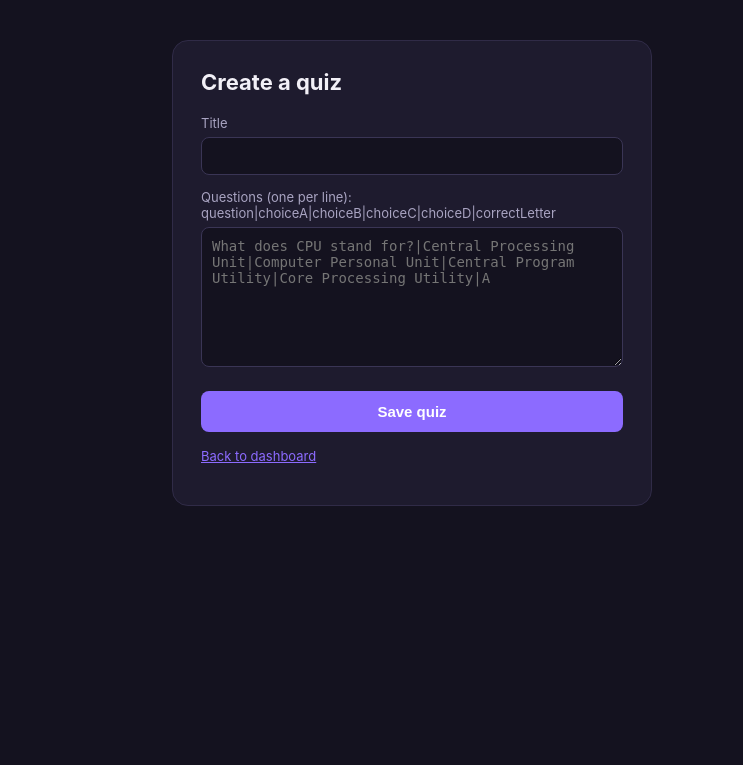
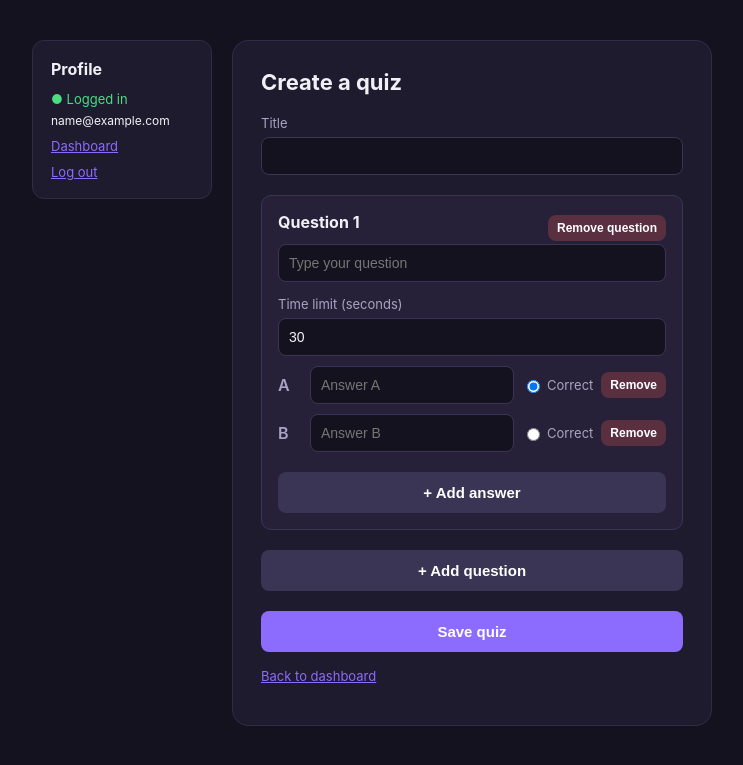
Before and after one commit to kkaaato/GraphicsAndVisualComputing, a Flask app: page /quiz/new in a window 1280 px wide. Shown: the top 765 px of the page, without its empty margins (228-971 px from the left). Run offline with Flask 3, Linux system fonts and the light colour scheme; the visitor is signed in with stand-in values (Sample User, id 1); data comes from the database, SQL or seed files in the repository.

Commit message:
Updated files

```diff
--- a/app.py
+++ b/app.py
@@ -2,6 +2,7 @@
 
 import os
 import re
+import time
 
 from flask import Flask, jsonify, redirect, render_template, request, session, url_for
 from flask_socketio import SocketIO, emit
@@ -17,6 +18,13 @@ socketio = SocketIO(
     max_http_buffer_size=2_000_000,
 )
 
+
+@app.context_processor
+def account_context():
+    user_id = session.get("user_id")
+    user = database.get_user(user_id) if user_id else None
+    return {"logged_in_email": user["email"] if user else None}
+
 # --------------------------------------------------------------------------
 # Live session state (in-memory, one quiz at a time)
 # --------------------------------------------------------------------------
@@ -26,6 +34,7 @@ live = {
     "index": 0,
     "locked_answer": None,
     "locked_name": None,
+    "question_started_at": None,
 }
 
 # Per-joiner session state, keyed by socket id. Gesture recognition runs in
@@ -44,6 +53,8 @@ def current_question():
         "total": len(q["questions"]),
         "question": item["question"],
         "choices": item["choices"],
+        "time_limit": item["time_limit"],
+        "started_at": live["question_started_at"],
     }
 
 
@@ -70,6 +81,9 @@ def reset_joiners():
 def lock_answer(choice, name):
     """First lock of the current question wins; broadcast to host + joiners."""
     if live["quiz"] is None or live["locked_answer"] is not None:
+        return False
+    item = live["quiz"]["questions"][live["index"]]
+    if time.time() - live["question_started_at"] >= item["time_limit"]:
         return False
     live["locked_answer"] = choice
     live["locked_name"] = name
@@ -119,12 +133,17 @@ def logout():
 # Quiz management routes
 # --------------------------------------------------------------------------
 def parse_questions(raw):
-    """Each line: question|A|B|C|D|correctLetter (C/D optional)."""
+    """Each line: question|A|B|C|D|correctLetter|seconds (C/D optional)."""
     questions = []
     for line in raw.strip().splitlines():
         parts = [p.strip() for p in line.split("|")]
         if not parts[0]:
             continue
+        time_limit = 30
+        if parts[-1].isdigit():
+            time_limit = int(parts.pop())
+        if not 5 <= time_limit <= 600:
+            return None
         if len(parts) < 4 or parts[-1] not in ("A", "B", "C", "D"):
             return None
         q = {
@@ -134,6 +153,7 @@ def parse_questions(raw):
             "choice_c": parts[3] if len(parts) > 4 else None,
             "choice_d": parts[4] if len(parts) > 5 else None,
             "correct_letter": parts[-1],
+            "time_limit": time_limit,
         }
         letters = {"A", "B"} | ({"C"} if q["choice_c"] else set()) | ({"D"} if q["choice_d"] else set())
         if q["correct_letter"] not in letters:
@@ -162,14 +182,30 @@ def new_quiz():
     if "user_id" not in session:
         return redirect(url_for("login"))
     if request.method == "POST":
-        questions = parse_questions(request.form["questions"])
+        questions = parse_questions(request.form.get("questions", ""))
         if questions is None:
             return render_template(
                 "new_quiz.html", error="Format: question|A|B|C|D|correctLetter"
             )
         database.create_quiz(session["user_id"], request.form["title"].strip(), questions)
+        return redirect(url_for("dashboard", saved=1))
+    return render_template("new_quiz.html")
+
+
+@app.route("/quiz/<int:quiz_id>/edit", methods=["GET", "POST"])
+def edit_quiz(quiz_id):
+    if "user_id" not in session:
+        return redirect(url_for("login"))
+    quiz = database.get_quiz_for_edit(quiz_id, session["user_id"])
+    if not quiz:
         return redirect(url_for("dashboard"))
-    return render_template("new_quiz.html")
+    if request.method == "POST":
+        questions = parse_questions(request.form.get("questions", ""))
+        if questions is None:
+            return render_template("new_quiz.html", quiz=quiz, error="Add valid questions, answers, correct answers, and timers.")
+        database.update_quiz(quiz_id, session["user_id"], request.form["title"].strip(), questions)
+        return redirect(url_for("dashboard", saved=1))
+    return render_template("new_quiz.html", quiz=quiz)
 
 
 @app.route("/join")
@@ -248,6 +284,7 @@ def on_next_question():
     live["index"] = (live["index"] + 1) % len(live["quiz"]["questions"])
     live["locked_answer"] = None
     live["locked_name"] = None
+    live["question_started_at"] = time.time()
     reset_joiners()
     emit("question_update", host_payload(), broadcast=True)
 
@@ -261,6 +298,7 @@ def on_load_quiz(data):
     live.update(
         quiz_id=quiz["id"], quiz=quiz, index=0,
         locked_answer=None, locked_name=None,
+        question_started_at=time.time(),
     )
     reset_joiners()
     emit("question_update", host_payload(), broadcast=True)
--- /dev/null
+++ b/static/new_quiz.js
@@ -0,0 +1,122 @@
+const questionList = document.getElementById("question-list");
+const addQuestionButton = document.getElementById("add-question");
+const form = document.querySelector("form");
+const questionsField = document.getElementById("questions");
+let nextQuestionId = 1;
+
+function renumberAnswers(answerList, questionId) {
+  [...answerList.children].forEach((row, index) => {
+    const letter = String.fromCharCode(65 + index);
+    row.querySelector(".answer-letter").textContent = letter;
+    row.querySelector(".answer-text").placeholder = `Answer ${letter}`;
+    const correct = row.querySelector("input[type=radio]");
+    correct.name = `correct-${questionId}`;
+    correct.value = letter;
+  });
+}
+
+function addAnswer(answerList, questionId, answerText = "", isCorrect = false) {
+  if (answerList.children.length >= 4) return;
+
+  const answerNumber = answerList.children.length;
+  const letter = String.fromCharCode(65 + answerNumber);
+  const row = document.createElement("div");
+  row.className = "answer-row";
+  row.innerHTML = `
+    <span class="answer-letter">${letter}</span>
+    <input type="text" class="answer-text" placeholder="Answer ${letter}" value="${answerText}">
+    <label class="correct-option">
+      <input type="radio" name="correct-${questionId}" value="${letter}"${isCorrect || (!answerText && answerNumber === 0) ? " checked" : ""}>
+      Correct
+    </label>
+    <button type="button" class="remove-answer" title="Remove answer">Remove</button>
+  `;
+  row.querySelector(".remove-answer").addEventListener("click", () => {
+    if (answerList.children.length <= 2) return;
+    const wasCorrect = row.querySelector("input[type=radio]").checked;
+    row.remove();
+    renumberAnswers(answerList, questionId);
+    if (wasCorrect) answerList.querySelector("input[type=radio]").checked = true;
+  });
+  answerList.appendChild(row);
+}
+
+function addQuestion(initial = null) {
+  const questionId = nextQuestionId++;
+  const questionNumber = questionList.children.length + 1;
+  const questionText = initial ? (initial.question || initial.question_text) : "";
+  const choices = initial ? (initial.choices || {
+    A: initial.choice_a,
+    B: initial.choice_b,
+    C: initial.choice_c,
+    D: initial.choice_d,
+  }) : null;
+  const card = document.createElement("section");
+  card.className = "question-builder";
+  card.innerHTML = `
+    <div class="question-heading">
+      <h2>Question ${questionNumber}</h2>
+      <button type="button" class="remove-question">Remove question</button>
+    </div>
+    <input type="text" class="question-text" placeholder="Type your question" value="${questionText}" required>
+    <label>Time limit (seconds)</label>
+    <input type="number" class="time-limit" min="5" max="600" value="${initial ? initial.time_limit : 30}" required>
+    <div class="answer-list"></div>
+    <button type="button" class="add-answer">+ Add answer</button>
+  `;
+
+  const answerList = card.querySelector(".answer-list");
+  if (initial) {
+    Object.entries(choices).filter(([, text]) => text).forEach(([letter, text]) => {
+      addAnswer(answerList, questionId, text, letter === initial.correct_letter || letter === initial.answer);
+    });
+  } else {
+    addAnswer(answerList, questionId);
+    addAnswer(answerList, questionId);
+  }
+  card.querySelector(".add-answer").addEventListener("click", () => {
+    addAnswer(answerList, questionId);
+  });
+  card.querySelector(".remove-question").addEventListener("click", () => {
+    if (questionList.children.length <= 1) return;
+    card.remove();
+    [...questionList.children].forEach((question, index) => {
+      question.querySelector("h2").textContent = `Question ${index + 1}`;
+    });
+  });
+  questionList.appendChild(card);
+}
+
+function serializeQuestions() {
+  const lines = [];
+  for (const card of questionList.children) {
+    const question = card.querySelector(".question-text").value.trim();
+    const timeLimit = card.querySelector(".time-limit").value;
+    const answers = [...card.querySelectorAll(".answer-row")];
+    const correct = card.querySelector("input[type=radio]:checked");
+    const texts = answers.map((row) => row.querySelector(".answer-text").value.trim());
+
+    if (!question || !timeLimit || texts.length < 2 || texts.some((text) => !text) || !correct) {
+      return null;
+    }
+    lines.push([question, ...texts, correct.value, timeLimit].join("|"));
+  }
+  return lines.join("\n");
+}
+
+addQuestionButton.addEventListener("click", addQuestion);
+if (window.EDIT_QUIZ && window.EDIT_QUIZ.length) {
+  window.EDIT_QUIZ.forEach(addQuestion);
+} else {
+  addQuestion();
+}
+
+form.addEventListener("submit", (event) => {
+  const serialized = serializeQuestions();
+  if (!serialized) {
+    event.preventDefault();
+    window.alert("Add a question with at least two answers, and choose the correct answer.");
+    return;
+  }
+  questionsField.value = serialized;
+});
--- a/static/style.css
+++ b/static/style.css
@@ -12,6 +12,33 @@ body {
   padding: 40px 20px;
 }
 
+.app-shell {
+  width: 100%;
+  max-width: 760px;
+  display: grid;
+  grid-template-columns: 180px minmax(0, 480px);
+  gap: 20px;
+  align-items: start;
+}
+
+.profile-panel {
+  padding: 18px;
+  border: 1px solid #302b47;
+  border-radius: 12px;
+  background: #1e1b2e;
+}
+.profile-panel h2 { margin: 0 0 12px; font-size: 16px; }
+.profile-panel a { display: block; margin-top: 10px; font-size: 13px; }
+.profile-status { margin: 0; font-size: 13px; }
+.profile-email {
+  margin: 6px 0 0;
+  color: #f2f0f7;
+  font-size: 12px;
+  overflow-wrap: anywhere;
+}
+.logged-in { color: #4ade80; }
+.logged-out { color: #fbbf24; }
+
 .card {
   width: 100%;
   max-width: 480px;
@@ -19,6 +46,11 @@ body {
   border-radius: 16px;
   padding: 28px;
   border: 1px solid #302b47;
+}
+
+@media (max-width: 680px) {
+  .app-shell { grid-template-columns: 1fr; max-width: 480px; }
+  .profile-panel { order: -1; }
 }
 
 h1 { font-size: 22px; margin: 0 0 20px; }
@@ -53,6 +85,7 @@ button {
 button:hover { background: #7a58f2; }
 
 .error { color: #f87171; font-size: 13px; margin-top: 10px; }
+.saved-message { color: #4ade80; font-size: 14px; margin: -8px 0 14px; }
 a { color: #8c6bff; }
 .muted-link { margin-top: 16px; font-size: 13px; color: #a9a4c2; }
 
@@ -69,3 +102,49 @@ a { color: #8c6bff; }
 .status { margin-top: 20px; font-size: 16px; min-height: 24px; }
 .status.correct { color: #4ade80; }
 .status.wrong { color: #f87171; }
+
+.question-builder {
+  margin-top: 20px;
+  padding: 16px;
+  border: 1px solid #3a3555;
+  border-radius: 10px;
+  background: #262138;
+}
+.question-builder h2 { font-size: 16px; margin: 0 0 12px; }
+.question-heading {
+  display: flex;
+  justify-content: space-between;
+  align-items: center;
+  gap: 12px;
+}
+.question-heading button,
+.remove-answer {
+  width: auto;
+  margin-top: 0;
+  padding: 6px 9px;
+  background: #5a3040;
+  font-size: 12px;
+}
+.question-heading button:hover,
+.remove-answer:hover { background: #74384d; }
+.answer-row {
+  display: grid;
+  grid-template-columns: 24px 1fr auto auto;
+  gap: 8px;
+  align-items: center;
+  margin-top: 10px;
+}
+.answer-row input[type="text"] { min-width: 0; }
+.answer-letter { color: #a9a4c2; font-weight: 600; }
+.correct-option {
+  display: flex;
+  align-items: center;
+  gap: 4px;
+  margin: 0;
+  white-space: nowrap;
+}
+.correct-option input { width: auto; }
+.question-builder .add-answer,
+#add-question { background: #3a3555; }
+.question-builder .add-answer:hover,
+#add-question:hover { background: #4a426b; }
--- a/templates/base.html
+++ b/templates/base.html
@@ -8,8 +8,23 @@
   {% block head %}{% endblock %}
 </head>
 <body>
-  <div class="card">
-    {% block content %}{% endblock %}
+  <div class="app-shell">
+    <aside class="profile-panel">
+      <h2>Profile</h2>
+      {% if session.get('user_id') %}
+        <p class="profile-status logged-in">● Logged in</p>
+        <p class="profile-email">{{ logged_in_email }}</p>
+        <a href="{{ url_for('dashboard') }}">Dashboard</a>
+        <a href="{{ url_for('logout') }}">Log out</a>
+      {% else %}
+        <p class="profile-status logged-out">● Not logged in</p>
+        <a href="{{ url_for('login') }}">Log in</a>
+        <a href="{{ url_for('signup') }}">Create account</a>
+      {% endif %}
+    </aside>
+    <main class="card">
+      {% block content %}{% endblock %}
+    </main>
   </div>
   {% block scripts %}{% endblock %}
 </body>
--- a/templates/dashboard.html
+++ b/templates/dashboard.html
@@ -2,15 +2,18 @@
 {% block title %}My Quizzes — GestureLock{% endblock %}
 {% block content %}
   <h1>My Quizzes</h1>
+  {% if request.args.get('saved') %}<div class="saved-message">Quiz saved successfully.</div>{% endif %}
   <p class="muted-link">Logged in as {{ email }} — <a href="{{ url_for('logout') }}">log out</a></p>
   <p class="muted-link"><a href="{{ url_for('home') }}">Back to home</a></p>
   {% for quiz in quizzes %}
     <div class="quiz-row">
       <span>{{ quiz.title }}</span>
+      <a href="{{ url_for('edit_quiz', quiz_id=quiz.id) }}">Edit</a>
       <a href="{{ url_for('host_page', quiz_id=quiz.id) }}">Host</a>
     </div>
   {% else %}
     <p style="color:#a9a4c2;">No quizzes yet.</p>
   {% endfor %}
   <a href="{{ url_for('new_quiz') }}"><button type="button">Create a new quiz</button></a>
+  <a href="{{ url_for('join_page') }}"><button type="button">Join a quiz</button></a>
 {% endblock %}
--- a/templates/home.html
+++ b/templates/home.html
@@ -4,7 +4,7 @@
   <h1>GestureLock</h1>
   <p class="muted-link">Choose how you want to use the quiz.</p>
   <div class="home-actions">
-    <a href="{{ url_for('login') }}"><button type="button">Host a quiz</button></a>
+    <a href="{{ url_for('dashboard') if session.get('user_id') else url_for('login') }}"><button type="button">Host a quiz</button></a>
     <a href="{{ url_for('join_page') }}"><button type="button">Join a quiz</button></a>
   </div>
 {% endblock %}
--- a/templates/new_quiz.html
+++ b/templates/new_quiz.html
@@ -1,14 +1,21 @@
 {% extends "base.html" %}
-{% block title %}New Quiz — GestureLock{% endblock %}
+{% block title %}{{ 'Edit Quiz' if quiz else 'New Quiz' }} — GestureLock{% endblock %}
 {% block content %}
-  <h1>Create a quiz</h1>
+  <h1>{{ 'Edit quiz' if quiz else 'Create a quiz' }}</h1>
   <form method="post">
     <label>Title</label>
-    <input type="text" name="title" required>
-    <label>Questions (one per line): question|choiceA|choiceB|choiceC|choiceD|correctLetter</label>
-    <textarea name="questions" placeholder="What does CPU stand for?|Central Processing Unit|Computer Personal Unit|Central Program Utility|Core Processing Utility|A"></textarea>
+    <input type="text" name="title" value="{{ quiz.title if quiz else '' }}" required>
+    <div id="question-list"></div>
+    <button id="add-question" type="button">+ Add question</button>
+    <textarea id="questions" name="questions" hidden></textarea>
     <button type="submit">Save quiz</button>
   </form>
   {% if error %}<div class="error">{{ error }}</div>{% endif %}
   <p class="muted-link"><a href="{{ url_for('dashboard') }}">Back to dashboard</a></p>
 {% endblock %}
+{% block scripts %}
+  <script>
+    window.EDIT_QUIZ = {{ quiz.questions | tojson if quiz else 'null' }};
+  </script>
+  <script src="{{ url_for('static', filename='new_quiz.js') }}"></script>
+{% endblock %}
```
Also changed, not shown: database.py (+12 -7 lines), static/host.js (+27 -7 lines), templates/host.html (+6 -4 lines).
